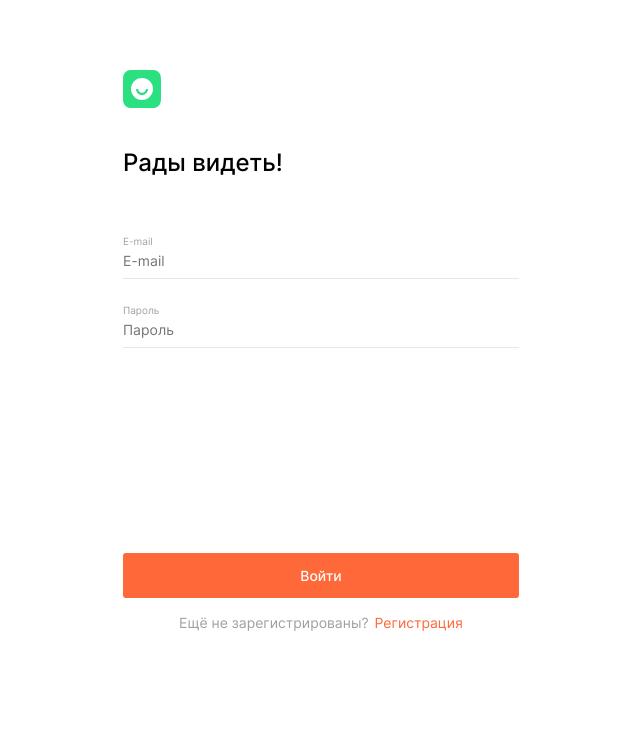
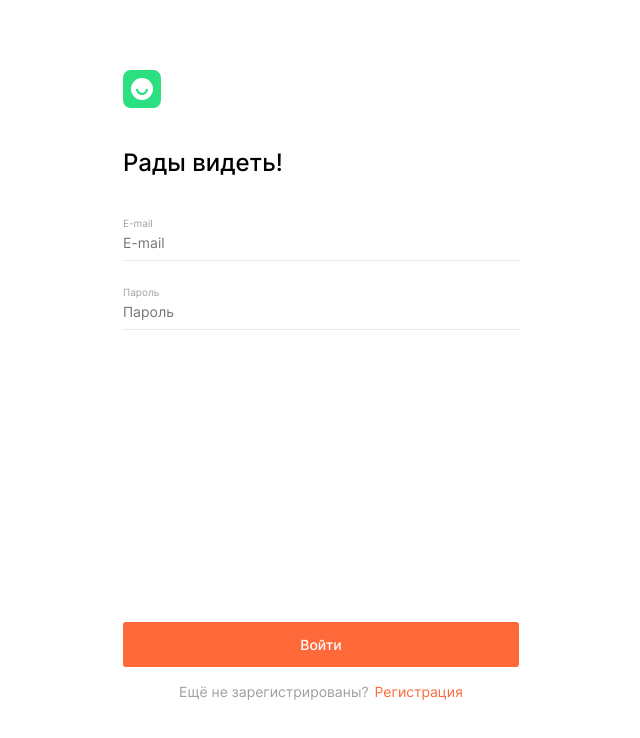
Before and after one commit to Meder84/movies-explorer-frontend, a React (Create React App) app: page /signin in a window 1280 px wide. Shown: the top 738 px of the page, without its empty margins (319-959 px from the left). Built offline with nearby package versions, Linux system fonts and the light colour scheme.

Commit message:
refactor: component Login 320

```diff
--- a/src/components/FooterForAuth/FooterForAuth.css
+++ b/src/components/FooterForAuth/FooterForAuth.css
@@ -5,7 +5,7 @@
   margin: 0;
   padding: 0;
   min-height: 217px;
-  justify-content: center;
+  justify-content: flex-end;
   transition: 0.4s ease-in-out;
 }
 
@@ -39,10 +39,14 @@
 @media screen and (max-width: 320px) {
   .footer-for-auth__button{
     font-size: 12px;
-  line-height: 15px;
+    line-height: 15px;
   }
 
   .footer-for-auth__text-container {
     min-height: 29px;
   }
+
+  .footer-for-auth {
+    padding-bottom: 30px;
+  }
 }
--- a/src/components/Login/Login.css
+++ b/src/components/Login/Login.css
@@ -21,7 +21,7 @@
   display: flex;
   flex-direction: column;
   width: 100%;
-  min-height: 357px;
+  min-height: fit-content;
   margin: 0;
   padding: 22px 0 0 0;
   box-sizing: border-box;
@@ -31,6 +31,7 @@
 .login__form {
   text-align: start;
   min-height: 225px;
+  padding-bottom: 18px;
 }
 
 .login__input{
@@ -56,7 +57,9 @@
 .login__footer {
   display: flex;
   width: 100%;
-  min-height: 217px;
+  min-height: 327px;
+  justify-content: flex-end;
+  padding-bottom: 70px;
 }
 
 .login__footer__container {
@@ -131,6 +134,10 @@
 }
 
 @media screen and (max-width: 320px) {
+  .login__form {
+    min-height: 265px;
+  }
+
   .login__footer__text {
     font-size: 12px;
     line-height: 15px;
```
